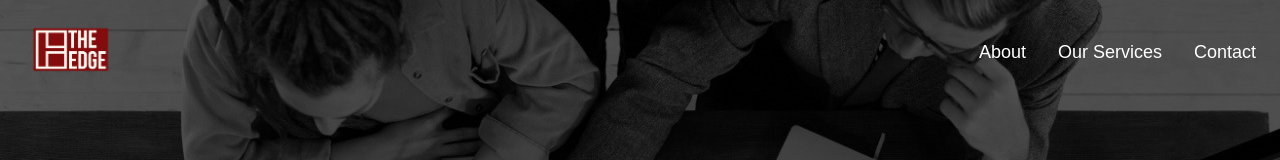
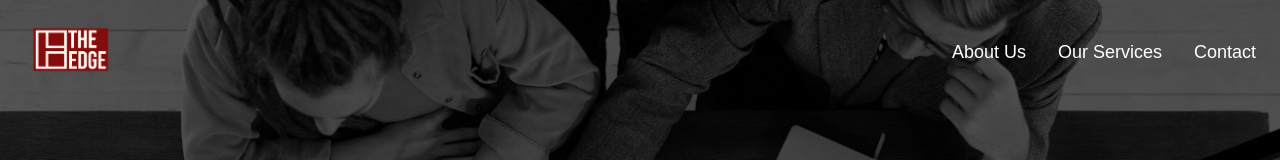
Before and after one commit to mark18cosmic/the-edge, a Next.js app: page / in a window 1280 px wide. Shown: the top 160 px of the page. Built offline with nearby package versions, Linux system fonts and the light colour scheme.

Commit message:
finishing touches

```diff
--- a/app/components/Navbar.tsx
+++ b/app/components/Navbar.tsx
@@ -7,7 +7,7 @@ import Image from "next/image";
 const links = [
   {
     href: "/#about",
-    label: "About",
+    label: "About Us",
   },
   {
     href: "/#services",
```
